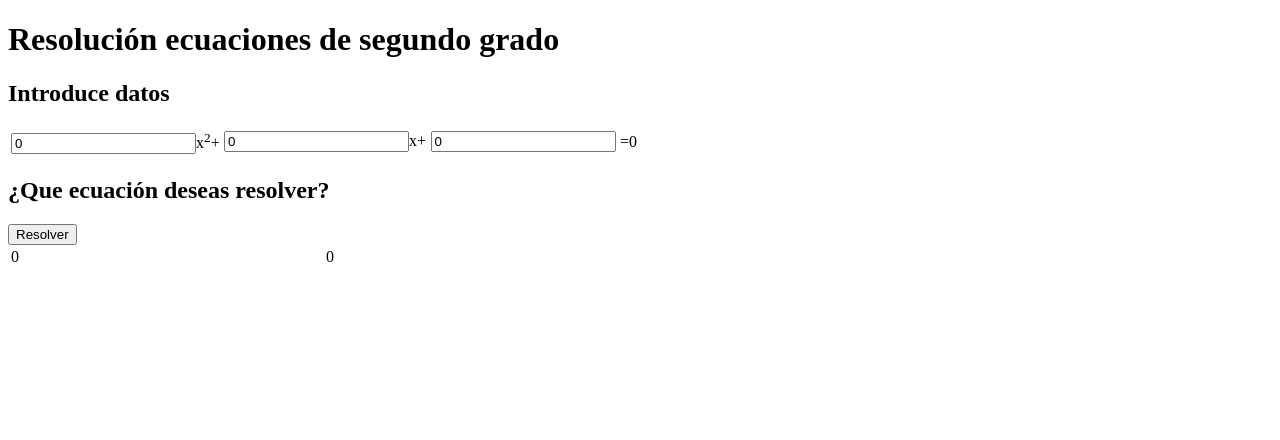
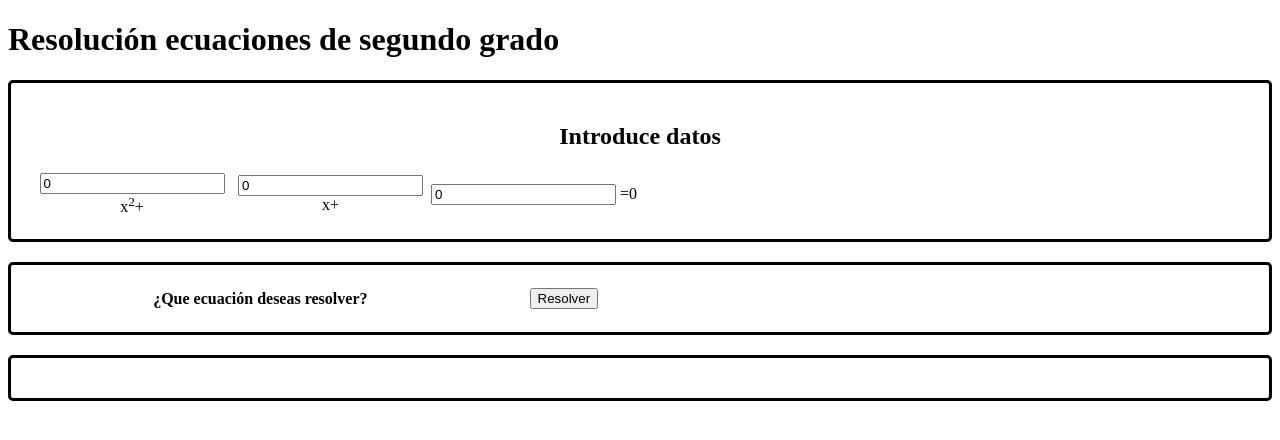
Before and after one commit to martagrana/ecuacion-segundo-grado, an Angular app in the folder ecuacion2G/: page / in a window 1280 px wide. Shown: the top 440 px of the page. Built offline with nearby package versions, Linux system fonts and the light colour scheme.

Commit message:
codicion a distinto cero y cambios esteticos

```diff
--- a/ecuacion2G/src/app/app.component.css
+++ b/ecuacion2G/src/app/app.component.css
@@ -0,0 +1,29 @@
+.contenedor-soluciones {
+    border-style: solid;
+    border-color: black;
+    border-radius: 5px;
+    margin-top: 20px;
+    padding: 20px;
+    text-align: center;
+}
+
+.contenedor-boton {
+    margin: 0 auto;
+    padding: 20px;
+    margin-top: 20px;
+}
+
+.contenedor-ecuacion {
+    padding: 20px;
+    margin-bottom: 20px;
+    border-style: solid;
+    border-color: black;
+    border-radius: 5px;
+    text-align: center;
+}
+
+.div-solucion {
+    width: 48%;
+    box-sizing: border-box;
+    border: 1px solid black;
+}
--- a/ecuacion2G/src/app/app.component.html
+++ b/ecuacion2G/src/app/app.component.html
@@ -1,9 +1,9 @@
 <h1>Resolución ecuaciones de segundo grado</h1>
 
-<div>
+<div class="contenedor-ecuacion">
   <h2>Introduce datos</h2>
   <div>
-    <table style="width:50%">
+    <table style="text-align: center;" style="width:50%">
       <tr>
         <td><input type="number" [(ngModel)]="coeficientes.grado2"> <span>x</span><sup>2</sup>+</td>
         <td><input type="number" [(ngModel)]="coeficientes.grado1">x+</td>
@@ -14,20 +14,20 @@
   </div>
 </div>
 
-<div>
-  <h2>{{advertencia}}</h2>
-</div>
-<div>
-  <button type="button" (click)="calcular()">Resolver</button>
-</div>
-<div>
-
-  <table style="width:50%" *ngIf="discriminante>=0">
+<div class="contenedor-soluciones">
+  <table style="width:50%">
     <tr>
-      <td>{{solucion.solucion1}}</td>
-      <td>{{solucion.solucion2}}</td>
+      <th>{{advertencia}}</th>
+      <td><button type="button" (click)="calcular()">Resolver</button></td>
     </tr>
   </table>
+</div>
 
-
+<div class="contenedor-soluciones">
+  <table style="width:50%" *ngIf="discriminante>=0 && coeficientes.grado2!==0">
+    <tr>
+      <td>x<sub>1</sub>={{solucion.solucion1}}</td>
+      <td>x<sub>2</sub>={{solucion.solucion2}}</td>
+    </tr>
+  </table>
 </div>
--- a/ecuacion2G/src/app/app.component.ts
+++ b/ecuacion2G/src/app/app.component.ts
@@ -18,7 +18,6 @@ export class AppComponent {
     independiente: 0,
   };
 
-
   advertencia: string = '¿Que ecuación deseas resolver?'
 
   solucion: Solucion = {
@@ -28,16 +27,14 @@ export class AppComponent {
 
   discriminante: number = 0;
 
-
   calcular() {
     this.discriminante = Math.pow(this.coeficientes.grado1, 2) - 4 * this.coeficientes.grado2 * this.coeficientes.independiente;
-
     if (this.discriminante < 0) {
       this.advertencia = 'No existe solución real';
       this.solucion.solucion1 = 0;
       this.solucion.solucion2 = 0;
-
-
+    } else if (this.coeficientes.grado2 === 0) {
+      this.advertencia = 'No es una ecuacion de segundo grado';
     } else {
       this.advertencia = 'Las soluciones son';
       let raizdiscriminante: number = Math.sqrt(this.discriminante);
@@ -47,10 +44,7 @@ export class AppComponent {
 
       let solucion2 = (- this.coeficientes.grado1 - raizdiscriminante) / (2 * this.coeficientes.grado2);
       this.solucion.solucion2 = Number(solucion2.toFixed(2));
-
     };
-
   }
 
-
 }
```
